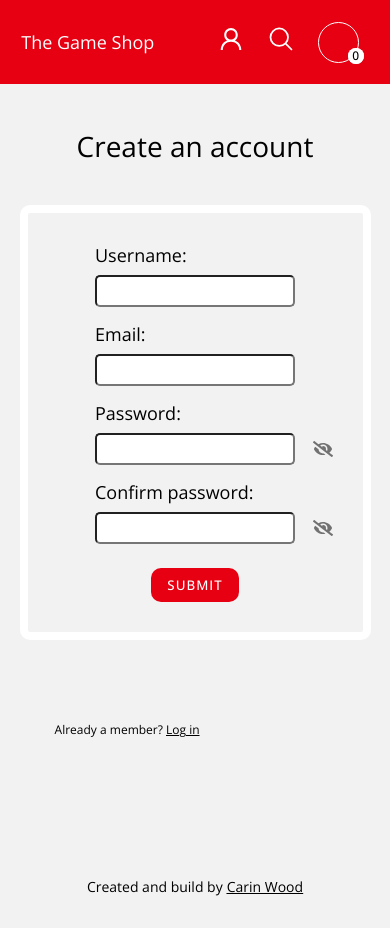
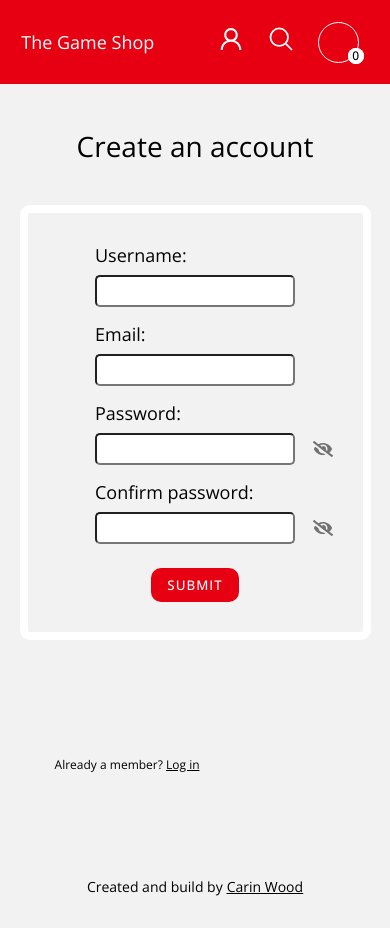
Before and after one commit to CarinWood/Game-shop, a React (Create React App) app: page /login in a window 390 px wide. Both pictures are taken after a click on the element "Create account". Built offline with nearby package versions, Linux system fonts and the light colour scheme; some icons are missing.

Commit message:
lowered small text under register form

```diff
--- a/src/styles/loginpage.css
+++ b/src/styles/loginpage.css
@@ -267,7 +267,7 @@
     }
 
     .login-register-text {
-        bottom: -25%;
+        bottom: -32%;
     }
 
 
```
